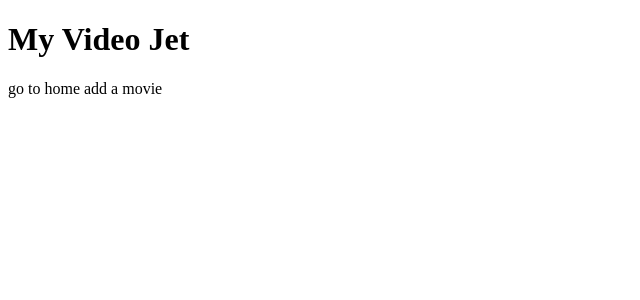
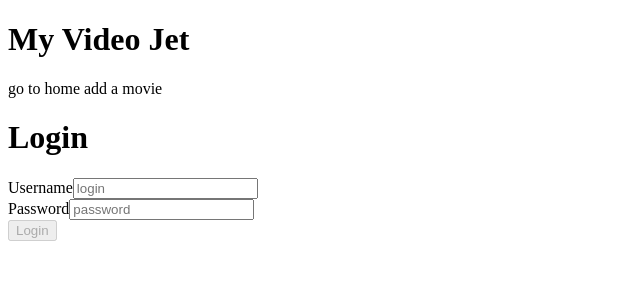
Before and after one commit to tomivt/tpAngular, an Angular app in the folder myViedoJet/: page /login in a window 1280 px wide. Before the commit this address led to /. Shown: the top 300 px of the page, without its empty margins (0-640 px from the left). Built offline with nearby package versions, Linux system fonts and the light colour scheme.

Commit message:
modif router

```diff
--- a/myViedoJet/src/app/components/login/login.component.html
+++ b/myViedoJet/src/app/components/login/login.component.html
@@ -1,7 +1,7 @@
 <h1>Login</h1>
 
 
-<form [FormGroup]="loginForm">
+<form [formGroup]="loginForm">
     <div>
         <label>Username</label>
         <input type="text" placeholder="login" formConrolName="usernameForm">
@@ -12,5 +12,5 @@
         <input type="password" placeholder="password" formConrolName="passwordForm">
     </div>
 
-    <button type="submit" [disabled]="loginForm.invalid" (click)="OnSubmit()">Login</button>
+    <button type="submit" [disabled]="loginForm.invalid" (click)="onSubmit()">Login</button>
 </form>
```
Also changed, not shown: myViedoJet/src/app/app.routes.ts (+7 -0 lines).
